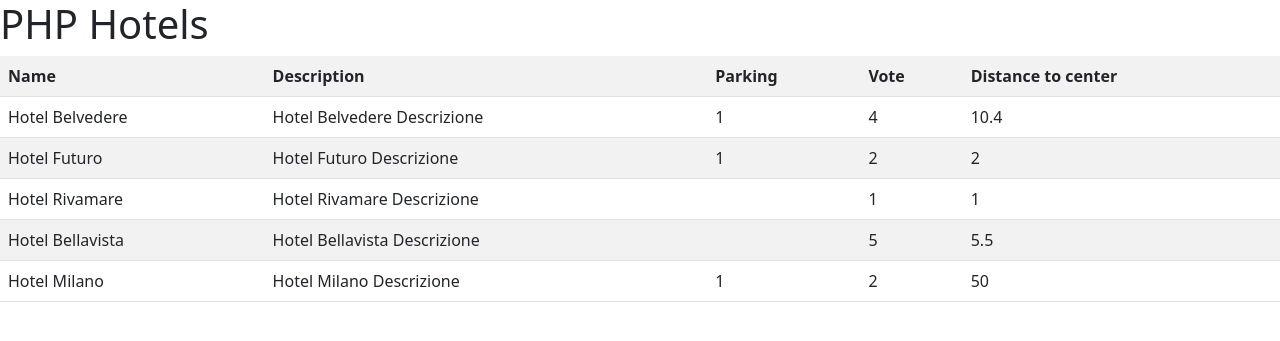
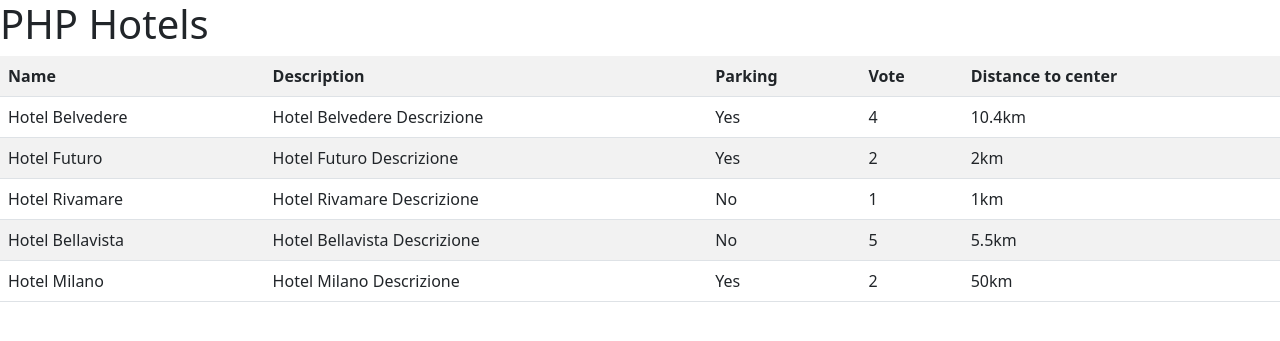
Before and after one commit to LeonardoMartignoni/php-hotel, a PHP site: page / in a window 1280 px wide. Shown: the top 341 px of the page. Run offline with PHP 8.4, Linux system fonts and the light colour scheme.

Commit message:
Parking and distance refactor

```diff
--- a/index.php
+++ b/index.php
@@ -65,9 +65,9 @@ $hotels = [
     <tr>
       <td><?= $hotel['name'] ?></td>
       <td><?= $hotel['description'] ?></td>
-      <td><?= $hotel['parking'] ?></td>
+      <td><?= $hotel['parking'] == true ? 'Yes' : 'No' ?></td>
       <td><?= $hotel['vote'] ?></td>
-      <td><?= $hotel['distance_to_center'] ?></td>
+      <td><?= $hotel['distance_to_center'] . 'km' ?></td>
     </tr>
     <?php endforeach ?>
 
```
